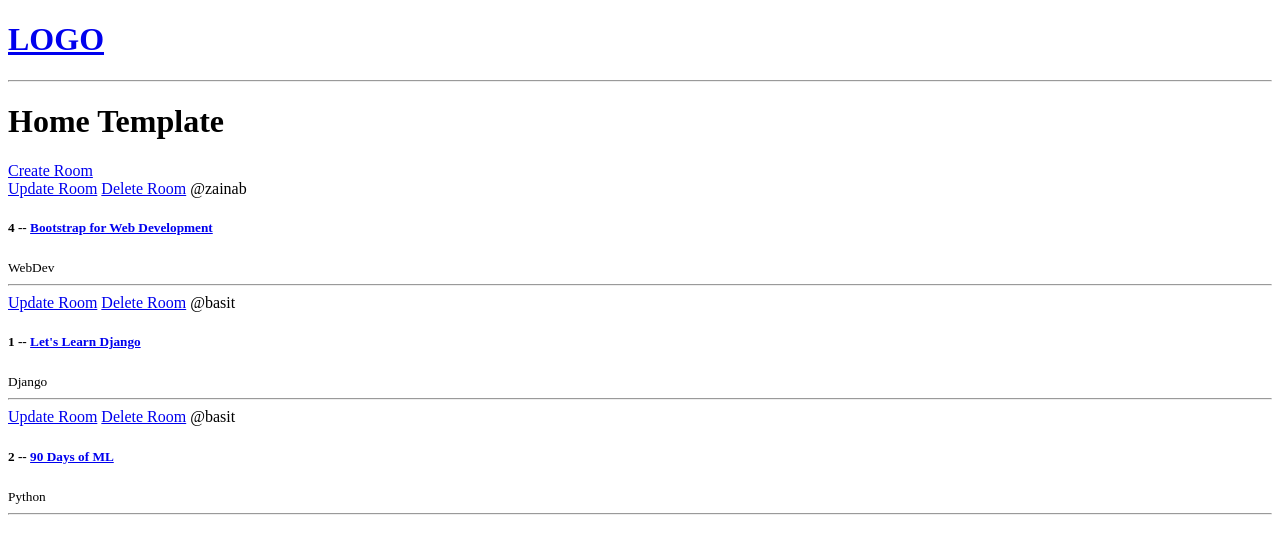
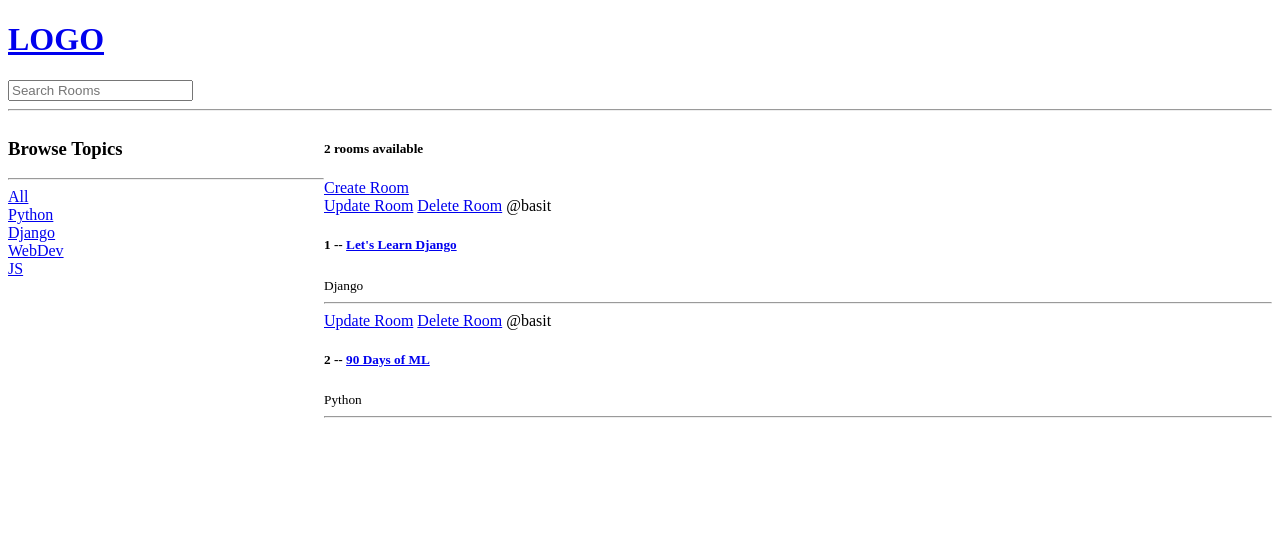
Before and after one commit to abdulbasit108/studybud, a Django app: a page that uses templates/navbar.html in a window 1280 px wide. Shown: the top 554 px of the page. Run offline with Django 4.2, Linux system fonts and the light colour scheme; data comes from the database, SQL or seed files in the repository.

Commit message:
Day 5: 10 Jan 2023

```diff
--- a/base/templates/base/home.html
+++ b/base/templates/base/home.html
@@ -1,9 +1,30 @@
 {% extends 'main.html' %}
 {% block content %}
 
-<h1>Home Template</h1>
+<style>
+    .home-container{
+        display: grid;
+        grid-template-columns: 1fr 3fr;
+    }
+</style>
+
+<div class="home-container">
 
     <div>
+        <h3>Browse Topics</h3>
+        <hr>
+        <div>
+            <a href="{% url 'home' %}">All</a>
+        </div>
+        {% for topic in topics %}
+            <div>
+                <a href="{% url 'home' %}?q={{topic.name}}">{{topic.name}}</a>
+            </div>
+        {% endfor %}
+    </div>
+
+    <div>
+        <h5>{{room_count}} rooms available</h5>
         <a href="{% url 'create-room' %}">Create Room</a>
         <div>
             {% for room in rooms %}
@@ -19,4 +40,8 @@
         </div>
     </div>
 
+
+
+</div>
+
 {% endblock %}
--- a/base/views.py
+++ b/base/views.py
@@ -1,6 +1,7 @@
 from django.shortcuts import render, redirect
+from django.db.models import Q
 from django.http import HttpResponse
-from .models import Room
+from .models import Room, Topic
 from .forms import RoomForm
 # Create your views here.
 
@@ -11,8 +12,17 @@
 # ]
 
 def home(request):
-    rooms = Room.objects.all()
-    context = {'rooms': rooms}
+    q = request.GET.get('q') if request.GET.get('q') != None else ''
+
+    rooms = Room.objects.filter(
+        Q(topic__name__icontains=q) |
+        Q(name__icontains = q) |
+        Q(description__icontains=q) |
+        Q(host__username__icontains=q)
+    )
+    topics = Topic.objects.all()
+    room_count = rooms.count()
+    context = {'rooms': rooms, 'topics':topics, 'room_count':room_count}
     return render(request, 'base/home.html', context )
 
 def room(request, pk):
--- a/templates/navbar.html
+++ b/templates/navbar.html
@@ -1,5 +1,7 @@
 <a href="/">
     <h1>LOGO</h1>
 </a>
-
+<form method="GET" action="{% url 'home' %}">
+    <input type="text" name="q" placeholder="Search Rooms"/>
+</form>
 <hr>
```
Lines whose indentation alone changed are shown as unchanged.
